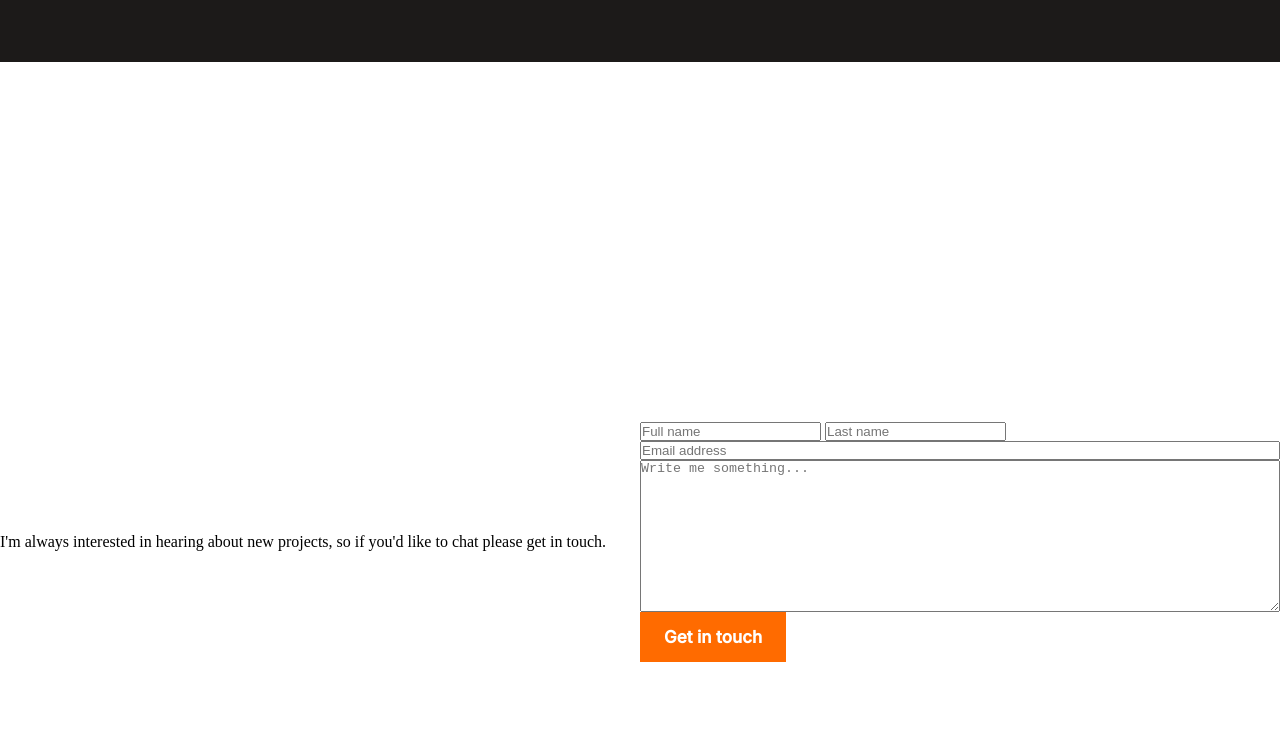
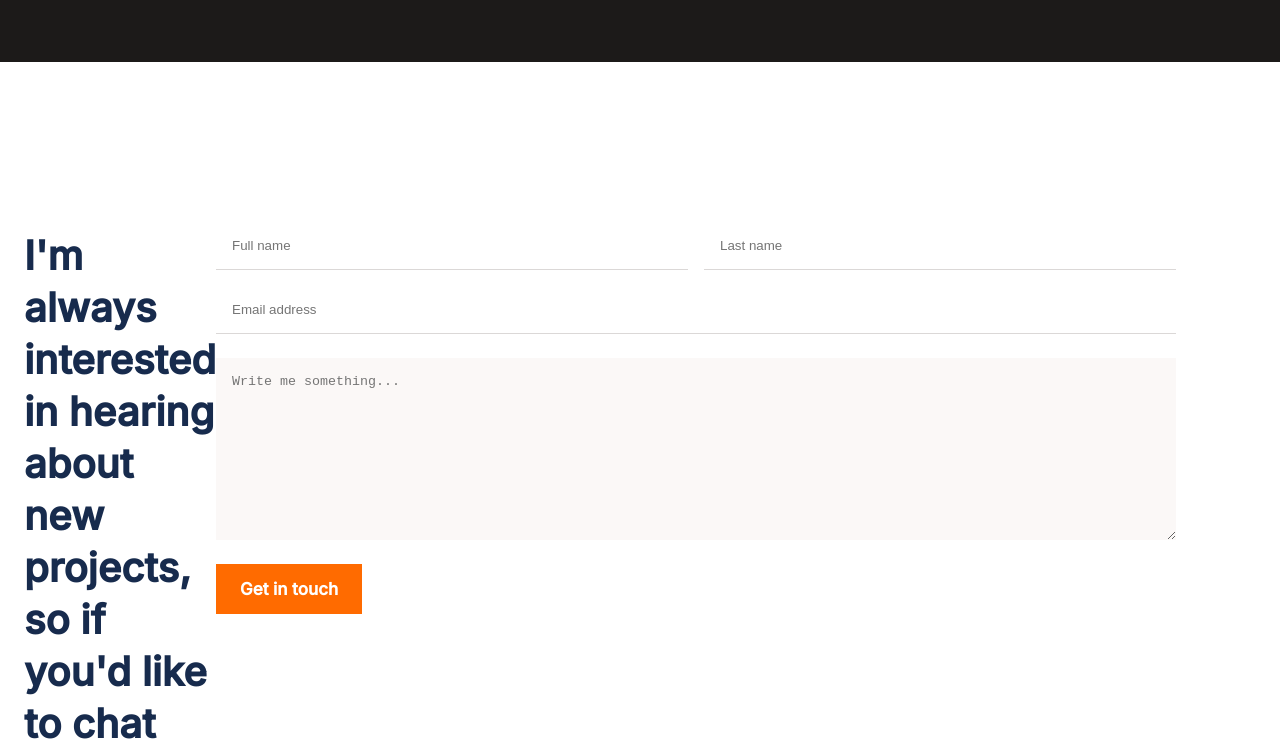
Before and after one commit to Yonashenok/My-portfolio, a website: page index.html in a window 1280 px wide. Shown: the part 4132-4873 px from the top of the page. Drawn offline with Linux system fonts and the light colour scheme.

Commit message:
added grid style for desktop version

```diff
--- a/style/desktop.css
+++ b/style/desktop.css
@@ -250,42 +250,42 @@
   }
 
   .see-project-1 {
-    width: 488px;
+    width: 100%;
     background-image: url("/src/assets/imgs/Img Placeholder1.png");
     background-repeat: no-repeat;
     background-size: cover;
   }
 
   .see-project-2 {
-    width: 488px;
+    width: 100%;
     background-image: url("/src/assets/imgs/Img Placeholder2.png");
     background-repeat: no-repeat;
     background-size: cover;
   }
 
   .see-project-3 {
-    width: 488px;
+    width: 100%;
     background-image: url("/src/assets/imgs/Img Placeholder6.png");
     background-repeat: no-repeat;
     background-size: cover;
   }
 
   .see-project-4 {
-    width: 488px;
+    width: 100%;
     background-image: url("/src/assets/imgs/Img Placeholderzzzz.png");
     background-repeat: no-repeat;
     background-size: cover;
   }
 
   .see-project-5 {
-    width: 488px;
+    width: 100%;
     background-image: url("/src/assets/imgs/Img Placeholder2.png");
     background-repeat: no-repeat;
     background-size: cover;
   }
 
   .see-project-6 {
-    width: 488px;
+    width: 100%;
     background-image: url("/src/assets/imgs/Img Placeholder6.png");
     background-repeat: no-repeat;
     background-size: cover;
@@ -459,9 +459,70 @@
   }
 
   .get-touch {
+    grid-template-columns: repeat(2, 1fr);
+    justify-content: center;
+    align-items: center;
+    padding: 0 10rem;
+  }
+
+  .get-text {
+    max-width: 455px;
+    width: 100%;
+    height: 40rem;
+    padding-top: 8rem;
+    text-align: left;
+    font-family: "Inter", sans-serif;
+    font-style: normal;
+    font-weight: 700;
+    font-size: 40px;
+    line-height: 52px;
+    color: #172b4d;
+  }
+
+  .contact-form {
+    width: 65rem;
+    height: 40rem;
+    padding-top: 8rem;
+    padding-right: 5rem;
     justify-content: start;
     align-items: center;
-    grid-template-columns: repeat(2, 1fr);
+    gap: 0.5rem;
+  }
+
+  .contact-form input {
+    width: 100%;
+    height: 3rem;
+    border: none;
+    padding-left: 1rem;
+    margin-bottom: 1rem;
+    border-bottom: 1px solid #dbd8d7;
+  }
+
+  .toggle {
+    width: 100%;
+    height: 3rem;
+    display: flex;
+    justify-content: space-between;
+    align-items: center;
+    gap: 1rem;
+  }
+
+  .contact-form textarea {
+    color: #3c3a39;
+    width: 100%;
+    padding: 1rem;
+    border: none;
+    background-color: #fbf8f7e3;
+  }
+
+  .contact-form button {
+    margin-top: 1rem;
+  }
+
+  .btn-form {
+    width: 100%;
+    display: flex;
+    justify-content: start;
   }
 
   .footer-icon li {
--- a/style/mobile.css
+++ b/style/mobile.css
@@ -5,6 +5,10 @@
     justify-content: center;
     gap: 2rem;
     padding: 2rem 3rem;
+  }
+
+  .hidden-m {
+    display: none;
   }
 
   .head-nav a {
@@ -430,10 +434,16 @@
     border-bottom: 1px solid #dbd8d7;
   }
 
+  .toggle {
+    width: 100%;
+    height: 3rem;
+  }
+
   .contact-form textarea {
     color: #3c3a39;
     width: 100%;
     padding: 0.3rem;
+    background-color: #fbf8f7;
   }
 
   .contact-form button {
--- a/style/style.css
+++ b/style/style.css
@@ -126,7 +126,7 @@ body {
 
 .get-touch {
   width: 100%;
-  height: 120vh;
+  height: 90vh;
 }
 
 .lan-frameworks {
```
